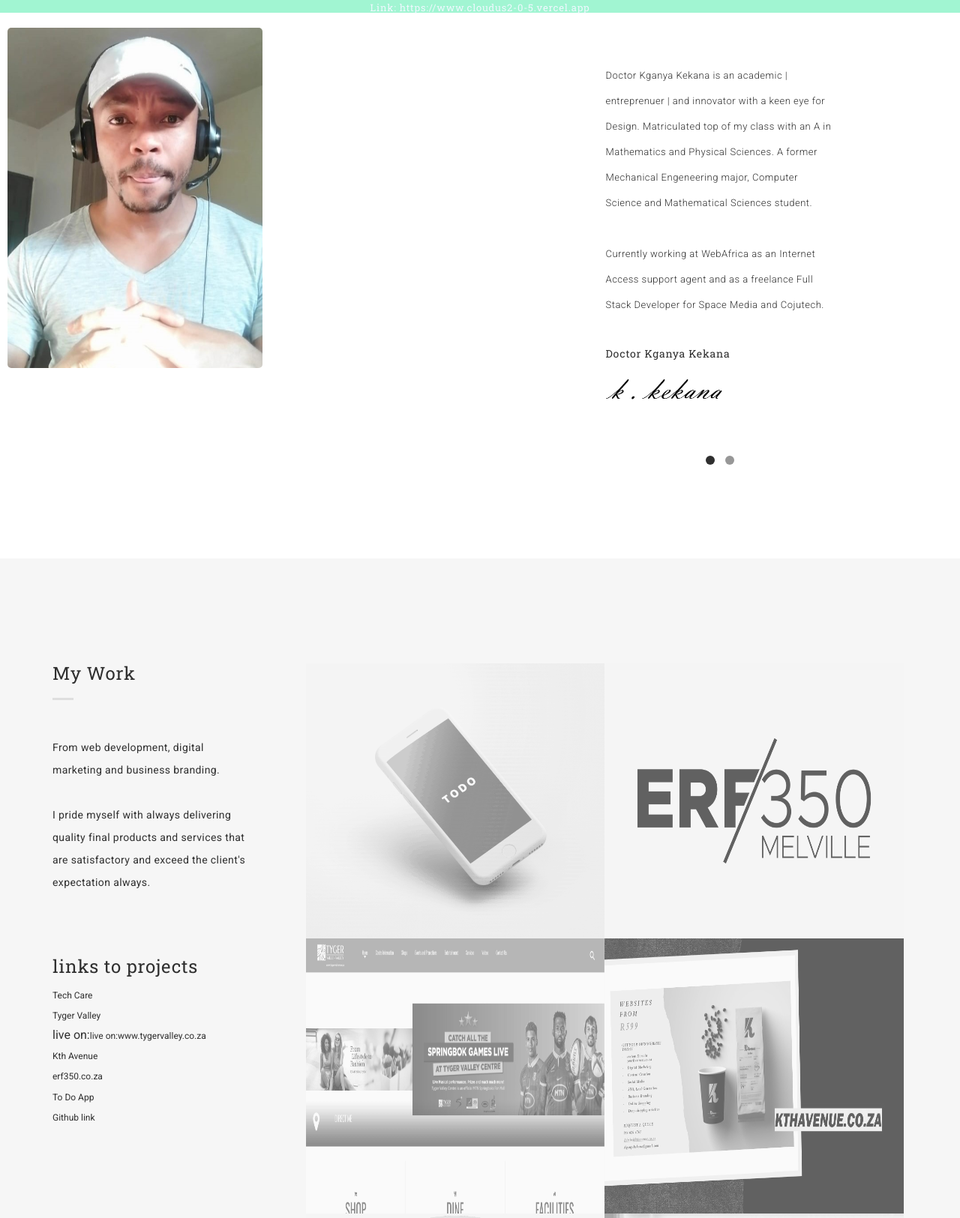
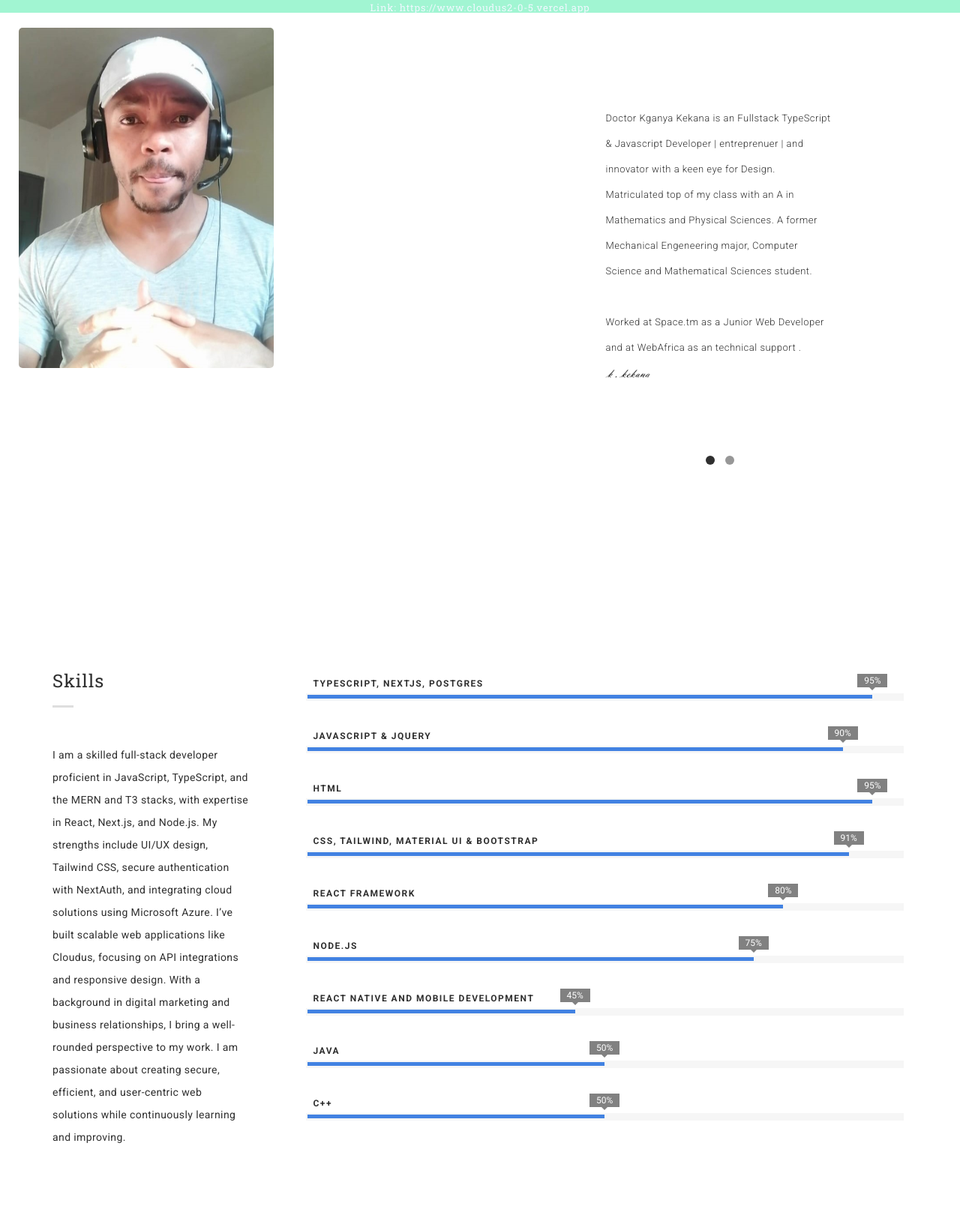
Before and after one commit to kganya-kay/portfolio-website, a plain HTML site: page index.html in a window 1280 px wide. Shown: the part 1433-3058 px from the top of the page at 75% size. Drawn offline with Linux system fonts and the light colour scheme.

Commit message:
portfolio, cloudus added

```diff
--- a/css/style.css
+++ b/css/style.css
@@ -924,7 +924,7 @@ ul.portfolio-image li .desc{
   min-height: 660px;
   width: 100%;
   height: 100%;
-  float: left;
+
 }
 .wrap-about {
   height: 100%;
@@ -1226,7 +1226,7 @@ ul.portfolio-image li .desc{
   width: 0px;
   position: relative;
 }
-.skillst .count-bar {background-color: #818181;}
+.skillst .count-bar {background-color: #4282e2;}
 .skillst .count-bar span{ font-size: 12px;}
 .skillst .title {
   position: absolute;
--- a/index.html
+++ b/index.html
@@ -148,7 +148,7 @@
         <!--ABOUT-->
         <section id="about" style="width: 100vw;">
           <div
-            class="col-md-6 col-xs-12 no-pad"
+            class="col-md-6 col-xs-12 "
             style="
               align-items: center;
               min-height: 720px;
@@ -162,26 +162,26 @@
               src="images/reza.jpg"
             />
           </div>
-          <div class="col-md-6 col-sm-12 col-xs-12 white-col">
+          <div class="col-md-6 col-sm-12 col-xs-12 ">
             <div id="about-kay" class="row">
               <!--OWL CAROUSEL2-->
               <div class="owl-carousel2">
-                <div class="col-md-12">
-                  <div class="wrap-about">
+                <div class="col-md-12" >
+                  <div class="wrap-about" >
                     <div class="w-content">
                       <p class="head-about">
-                        Doctor Kganya Kekana is an academic | entreprenuer | and
+                        Doctor Kganya Kekana is an Fullstack TypeScript & Javascript Developer | entreprenuer | and
                         innovator with a keen eye for Design. Matriculated top
                         of my class with an A in Mathematics and Physical
                         Sciences. A former Mechanical Engeneering major,
                         Computer Science and Mathematical Sciences student.<br /><br />
-                        Currently working at WebAfrica as an Internet Access
-                        support agent and as a freelance Full Stack Developer
-                        for Space Media and Cojutech.
+                        Worked at Space.tm as a Junior Web Developer and at WebAfrica as an technical
+                        support .
                       </p>
 
-                      <h5 class="name">Doctor Kganya Kekana</h5>
-                      <img alt="signature" src="images/signature.png" />
+
+                      <img height="30px" alt="signature" src="images/signature.png" />
+
                     </div>
                   </div>
                 </div>
@@ -208,20 +208,16 @@
                             <td class="break">:</td>
                             <td>kganyakekana@gmail.com</td>
                           </tr>
-                          <tr>
-                            <td class="title">Business Email</td>
-                            <td class="break">:</td>
-                            <td>kganya@kthavenue.co.za</td>
-                          </tr>
+
                           <tr>
                             <td class="title">LinkedIn</td>
                             <td class="break">:</td>
-                            <td>Doctor Kganya Kekana</td>
+                            <td>https://www.linkedin.com/in/kekanadk/</td>
                           </tr>
                           <tr>
                             <td class="title">GitHub</td>
                             <td class="break">:</td>
-                            <td>Kganyakay</td>
+                            <td>https://github.com/kganya-kay</td>
                           </tr>
                         </table>
                       </div>
@@ -235,6 +231,98 @@
         </section>
         <!--/.ABOUT END-->
 
+
+        <!--SKILLS-->
+        <section class="white-bg" id="skill">
+          <div class="container">
+            <div class="row">
+              <div class="col-md-3">
+                <h3 class="title-small">
+                  <span>Skills</span>
+                </h3>
+                <p class="content-detail">
+                  I am a skilled full-stack developer proficient in JavaScript, TypeScript, and the MERN and T3 stacks, with expertise in React, Next.js, and Node.js. My strengths include UI/UX design, Tailwind CSS, secure authentication with NextAuth, and integrating cloud solutions using Microsoft Azure. I’ve built scalable web applications like Cloudus, focusing on API integrations and responsive design. With a background in digital marketing and business relationships, I bring a well-rounded perspective to my work. I am passionate about creating secure, efficient, and user-centric web solutions while continuously learning and improving.
+                </p>
+              </div>
+              <div class="col-md-9 content-right">
+                <!--SKILLST-->
+                <div class="skillst">
+
+                  <div class="skillbar" data-percent="95%">
+                    <div class="title head-sm">
+                      TypeScript, Nextjs, Postgres
+                    </div>
+                    <div class="count-bar">
+                      <div class="count"></div>
+                    </div>
+                  </div>
+                  <div class="skillbar" data-percent="90%">
+                    <div class="title head-sm">javascript & JQuery</div>
+                    <div class="count-bar">
+                      <div class="count"></div>
+                    </div>
+                  </div>
+                  <div class="skillbar" data-percent="95%">
+                    <div class="title head-sm">HTML</div>
+                    <div class="count-bar">
+                      <div class="count"></div>
+                    </div>
+                  </div>
+                  <div class="skillbar" data-percent="91%">
+                    <div class="title head-sm">CSS, Tailwind, Material UI & Bootstrap</div>
+                    <div class="count-bar">
+                      <div class="count"></div>
+                    </div>
+                  </div>
+
+
+                  <div class="skillbar" data-percent="80%">
+                    <div class="title head-sm">React framework</div>
+                    <div class="count-bar">
+                      <div class="count"></div>
+                    </div>
+                  </div>
+                  <div class="skillbar" data-percent="75%">
+                    <div class="title head-sm">
+                      node.js
+                    </div>
+                    <div class="count-bar">
+                      <div class="count"></div>
+                    </div>
+                  </div>
+
+                  <div class="skillbar" data-percent="45%">
+                    <div class="title head-sm">
+                      React Native and Mobile Development
+                    </div>
+                    <div class="count-bar">
+                      <div class="count"></div>
+                    </div>
+                  </div>
+                  <div class="skillbar" data-percent="50%">
+                    <div class="title head-sm">
+                      Java
+                    </div>
+                    <div class="count-bar">
+                      <div class="count"></div>
+                    </div>
+                  </div>
+                  <div class="skillbar" data-percent="50%">
+                    <div class="title head-sm">
+                      C++
+                    </div>
+                    <div class="count-bar">
+                      <div class="count"></div>
+                    </div>
+                  </div>
+                </div>
+                <!--/.SKILLST END-->
+              </div>
+            </div>
+          </div>
+        </section>
+        <!--/.SKILLS END-->
+
         <!--WORK-->
         <section class="grey-bg mar-tm-10" id="work">
           <div class="container">
@@ -244,40 +332,39 @@
                   <span>My Work</span>
                 </h3>
                 <p class="content-detail">
-                  From web development, digital marketing and business branding.
-                  <br /><br />I pride myself with always delivering quality
-                  final products and services that are satisfactory and exceed
-                  the client's expectation always.
+                  I’ve developed innovative web applications that combine technical expertise with business branding strategies.
+<br>
+<span style="color: aquamarine;">Cloudus</span>: A project management platform enabling users to create/manage projects, earn as contributors, and access a verified supplier marketplace.
+<br>
+<span style="color: aquamarine;">Tech Care</span>: Designed a branded, user-friendly front end using vanilla JavaScript, Html 5,and  Bootstrap  integrated with third-party APIs.
+<br>
+<span style="color: aquamarine;">Space.tm (erf350)</span>: Built interactive, responsive web applications aligning with brand goals using React, Next.js, Node.js, and Prisma.
+
                 </p>
                 <br /><br />
-                <h3 class="title-small">links to projects</h3>
+                <h3 class="title-small" style="background-color: black; color: aliceblue; padding: 2px;;">links to projects</h3>
                 <a
-                  style="font-size: 12px"
+                style="font-size: 12px; border-bottom: green 2px solid;"
+                href="https://cloudus2-0-5.vercel.app/"
+                >Cloudus</a
+              ><br />
+                <a
+                  style="font-size: 12px; border-bottom: 2px red solid;"
                   href="https://techcarekganya.netlify.app/"
                   >Tech Care</a
                 ><br />
                 <a
-                  style="font-size: 12px"
+                  style="font-size: 12px; border-bottom: orange 2px solid;"
                   href="https://heartfelt-salmiakki-4f33f3.netlify.app/"
                   >Tyger Valley</a
                 >
                 <br />
-                live on:<a
-                  style="font-size: 12px"
-                  href="https://www.tygervalley.co.za/"
-                  >live on:www.tygervalley.co.za</a
+
+
+                <a style="font-size: 12px; border-bottom: yellow 2px solid;" href="http://erf350.co.za"
+                  >www.erf350.co.za</a
                 ><br />
-                <a style="font-size: 12px" href="https://Kthavenue.co.za"
-                  >Kth Avenue</a
-                ><br />
-                <a style="font-size: 12px" href="http://erf350.co.za"
-                  >erf350.co.za</a
-                ><br />
-                <a
-                  style="font-size: 12px"
-                  href="https://hopeful-poitras-b85490.netlify.com/"
-                  >To Do App</a
-                ><br />
+
 
                 <a
                   style="font-size: 12px"
@@ -378,89 +465,6 @@
         </section>
         <!--/.WORK END-->
 
-        <!--SKILLS-->
-        <section class="white-bg" id="skill">
-          <div class="container">
-            <div class="row">
-              <div class="col-md-3">
-                <h3 class="title-small">
-                  <span>Skills</span>
-                </h3>
-                <p class="content-detail">
-                  The following are the skills that i have to offer. With 4
-                  years of freelancing experience and a years experience as a
-                  full stack developer at Space.tm. I use the MERN stack to
-                  develop fully responsive and interactive web applications.
-                </p>
-              </div>
-              <div class="col-md-9 content-right">
-                <!--SKILLST-->
-                <div class="skillst">
-                  <div class="skillbar" data-percent="95%">
-                    <div class="title head-sm">HTML</div>
-                    <div class="count-bar">
-                      <div class="count"></div>
-                    </div>
-                  </div>
-                  <div class="skillbar" data-percent="91%">
-                    <div class="title head-sm">CSS, Tailwind, Material UI & Bootstrap</div>
-                    <div class="count-bar">
-                      <div class="count"></div>
-                    </div>
-                  </div>
-
-                  <div class="skillbar" data-percent="95%">
-                    <div class="title head-sm">
-                      TypeScript, Nextjs, Postgres
-                    </div>
-                    <div class="count-bar">
-                      <div class="count"></div>
-                    </div>
-                  </div>
-                  <div class="skillbar" data-percent="78%">
-                    <div class="title head-sm">javascript & JQuery</div>
-                    <div class="count-bar">
-                      <div class="count"></div>
-                    </div>
-                  </div>
-                  <div class="skillbar" data-percent="63%">
-                    <div class="title head-sm">React framework</div>
-                    <div class="count-bar">
-                      <div class="count"></div>
-                    </div>
-                  </div>
-                  <div class="skillbar" data-percent="65%">
-                    <div class="title head-sm">
-                      node.js (using Express & MongoDB)
-                    </div>
-                    <div class="count-bar">
-                      <div class="count"></div>
-                    </div>
-                  </div>
-
-                  <div class="skillbar" data-percent="55%">
-                    <div class="title head-sm">
-                      React Native and Mobile Development
-                    </div>
-                    <div class="count-bar">
-                      <div class="count"></div>
-                    </div>
-                  </div>
-                  <div class="skillbar" data-percent="50%">
-                    <div class="title head-sm">
-                      Java and Object Orientated Design
-                    </div>
-                    <div class="count-bar">
-                      <div class="count"></div>
-                    </div>
-                  </div>
-                </div>
-                <!--/.SKILLST END-->
-              </div>
-            </div>
-          </div>
-        </section>
-        <!--/.SKILLS END-->
 
         <!--EDUCATION-->
         <section class="grey-bg" id="education">
```
